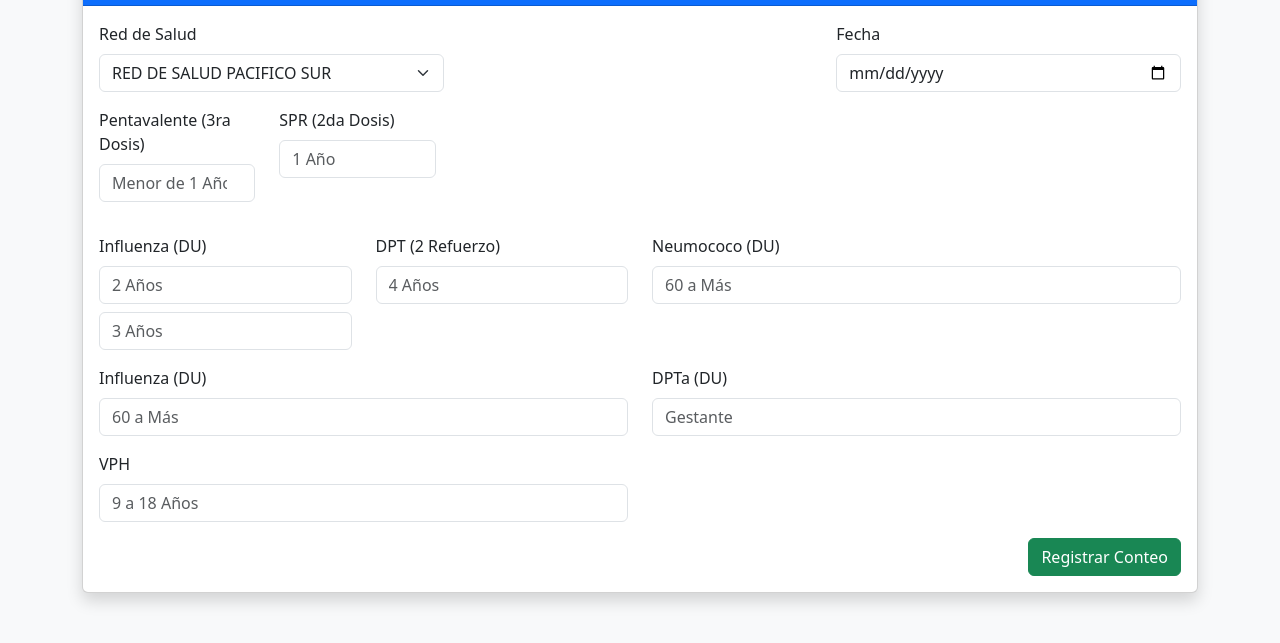
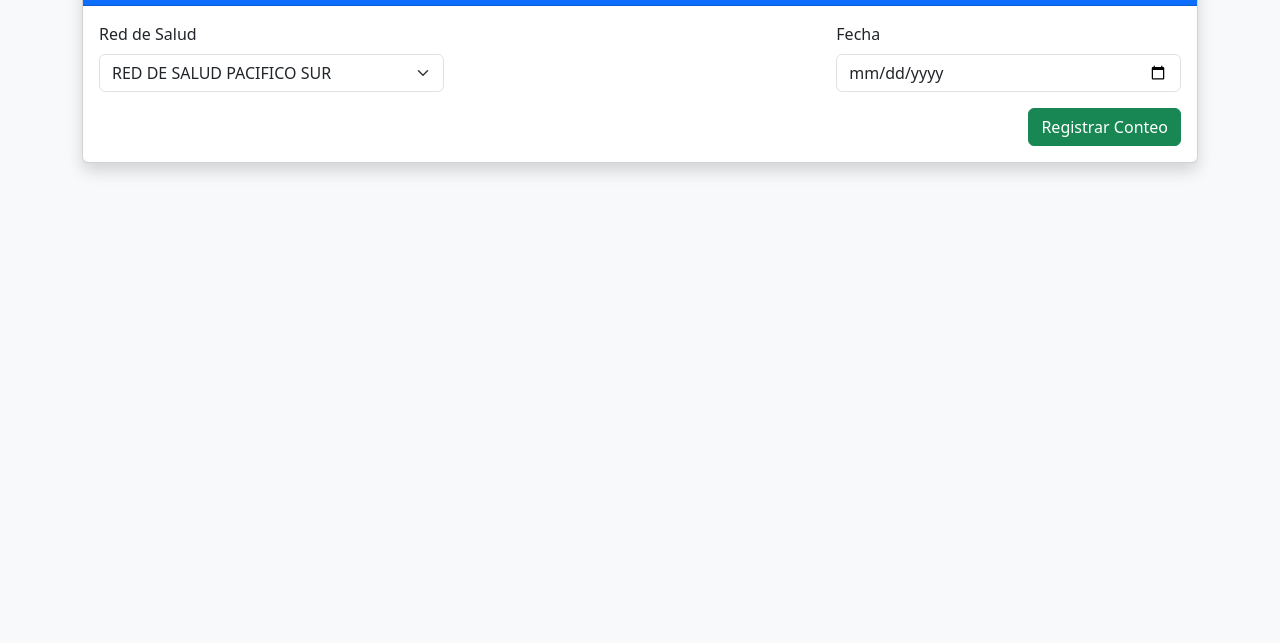
Before and after one commit to MarlonCoveChiro/formulario, a plain HTML site: page index.html in a window 1280 px wide. Shown: the part 65-708 px from the top of the page. Drawn offline with nearby package versions, Linux system fonts and the light colour scheme.

Commit message:
Update index.html

```diff
--- a/index.html
+++ b/index.html
@@ -1,9 +1,9 @@
 <!DOCTYPE html>
 <html>
   <head>
-    <base target="_top">
+    <meta charset="UTF-8">
+    <title>Registro de Conteo</title>
     <meta name="viewport" content="width=device-width, initial-scale=1">
-    <title>Registro de Conteo</title>
     <link href="https://cdn.jsdelivr.net/npm/bootstrap@5.3.0/dist/css/bootstrap.min.css" rel="stylesheet">
   </head>
   <body class="bg-light py-4">
@@ -27,51 +27,20 @@
               <input type="date" id="fecha" class="form-control" />
             </div>
           </div>
+
           <div class="row">
-            <div class="row mb-3">
-              <div class="col-md-2 mb-3">
-                <label class="form-label">Pentavalente (3ra Dosis)</label>
-                <input type="number" id="pentaMenor1" class="form-control" placeholder="Menor de 1 Año" />
-              </div>
-              <div class="col-md-2 mb-3">
-                <label class="form-label">SPR (2da Dosis)</label>
-                <input type="number" id="spr1anio" class="form-control" placeholder="1 Año" />
-              </div>
-            </div>
-            <div class="col-md-3 mb-3">
-              <label class="form-label">Influenza (DU)</label>
-              <input type="number" id="influ2" class="form-control mb-2" placeholder="2 Años" />
-              <input type="number" id="influ3" class="form-control" placeholder="3 Años" />
-            </div>
-            <div class="col-md-3 mb-3">
-              <label class="form-label">DPT (2 Refuerzo)</label>
-              <input type="number" id="dpt4" class="form-control" placeholder="4 Años" />
-            </div>
-            <div class="col-md-6 mb-3">
-              <label class="form-label">Neumococo (DU)</label>
-              <input type="number" id="neumo60" class="form-control" placeholder="60 a Más" />
-            </div>
-            <div class="col-md-6 mb-3">
-              <label class="form-label">Influenza (DU)</label>
-              <input type="number" id="influ60" class="form-control" placeholder="60 a Más" />
-            </div>
-            <div class="col-md-6 mb-3">
-              <label class="form-label">DPTa (DU)</label>
-              <input type="number" id="dptaGest" class="form-control" placeholder="Gestante" />
-            </div>
-            <div class="col-md-6 mb-3">
-              <label class="form-label">VPH</label>
-              <input type="number" id="vph9a18" class="form-control" placeholder="9 a 18 Años" />
-            </div>
+            <!-- Campos de vacunas aquí... -->
+            <!-- Recorta por brevedad, ya tienes el código completo -->
           </div>
+
           <div class="text-end">
             <button class="btn btn-success" onclick="registrar()">Registrar Conteo</button>
           </div>
         </div>
       </div>
     </div>
+
     <script>
-      const WEB_APP_URL = "https://script.google.com/macros/s/AKfycbybNdibN0Z-BvXJbGlS7HRr13OwHSX0sAJ5HU22I8ZduJWrc2OTHkLIxtPoKuG7RW7Cxg/exec";
       function registrar() {
         const data = {
           redSalud: document.getElementById("redSalud").value,
@@ -88,23 +57,24 @@
             vph9a18: parseInt(document.getElementById("vph9a18").value) || 0,
           }
         };
-        fetch(WEB_APP_URL, {
+
+        fetch("https://script.google.com/macros/s/AKfycbybNdibN0Z-BvXJbGlS7HRr13OwHSX0sAJ5HU22I8ZduJWrc2OTHkLIxtPoKuG7RW7Cxg/exec", {
           method: "POST",
-          body: JSON.stringify(data),
           headers: {
-            "Content-Type": "application/json",
+            "Content-Type": "application/json"
           },
+          body: JSON.stringify(data)
         })
         .then(res => res.json())
-        .then(response => {
-          if (response.success) {
-            alert("✅ " + response.message);
+        .then(result => {
+          if (result.success) {
+            alert("¡Conteo registrado exitosamente!");
           } else {
-            alert("❌ Error: " + response.message);
+            alert("Ocurrió un error al registrar: " + result.error);
           }
         })
-        .catch(err => {
-          alert("⚠️ Error de red: " + err.message);
+        .catch(error => {
+          alert("Error al conectar con el servidor: " + error.message);
         });
       }
     </script>
```
